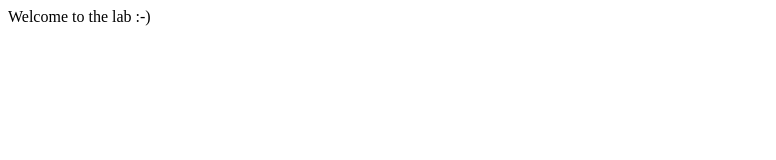
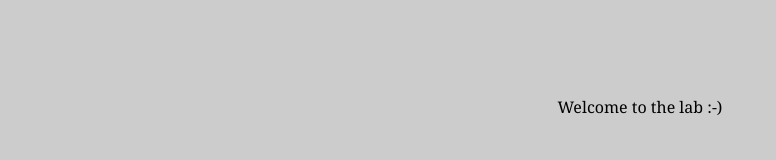
Before and after one commit to wilkinson/q-lab, a website: page public_html/index.html in a window 1280 px wide. Shown: the whole page, without its empty margins (0-776 px from the left). Drawn offline with Linux system fonts and the light colour scheme.

Commit message:
Added stubs for CSS and JS

```diff
--- a/public_html/index.html
+++ b/public_html/index.html
@@ -3,10 +3,19 @@
     index.html ~~
                                                         ~~ (c) SRW, 25 Jul 2012
 -->
-<html>
+<html lang="en">
   <head>
+    <meta charset="utf-8"/>
+    <meta name="author" content="Sean Wilkinson"/>
+    <title>QM: Lab</title>
+    <link rel="stylesheet" href="./style.css"/>
+    <link rel="shortcut icon" href="//qmachine.org/favicon.ico"/>
   </head>
   <body>
-    Welcome to the lab :-)
+    <noscript>This page requires JavaScript.</noscript>
+    <div>
+      Welcome to the lab :-)
+    </div>
+    <script src="./main.js"></script>
   </body>
 </html>
--- /dev/null
+++ b/public_html/main.js
@@ -0,0 +1,37 @@
+//- JavaScript source code
+
+//- main.js ~~
+//                                                      ~~ (c) SRW, 25 Jul 2012
+
+(function () {
+    'use strict';
+
+ // Pragmas
+
+    /*jslint indent: 4, maxlen: 80 */
+
+ // Prerequisites
+
+ // Declarations
+
+ // Definitions
+
+ // Out-of-scope definitions
+
+ // Invocations
+
+    (function () {
+
+     // (placeholder)
+
+        return;
+
+    }());
+
+ // That's all, folks!
+
+    return;
+
+}());
+
+//- vim:set syntax=javascript:
--- /dev/null
+++ b/public_html/style.css
@@ -0,0 +1,18 @@
+/*- CSS stylesheet */
+
+/*- style.css ~~
+ *                                                      ~~ (c) SRW, 25 Jul 2012
+ */
+
+body {
+
+    background-color: #CCCCCC;
+    color: black;
+    font-family: Georgia, serif;
+    font-size: 12pt;
+    margin: 1in;
+    text-align: center;
+
+}
+
+/*- vim:set syntax=css: */
```
